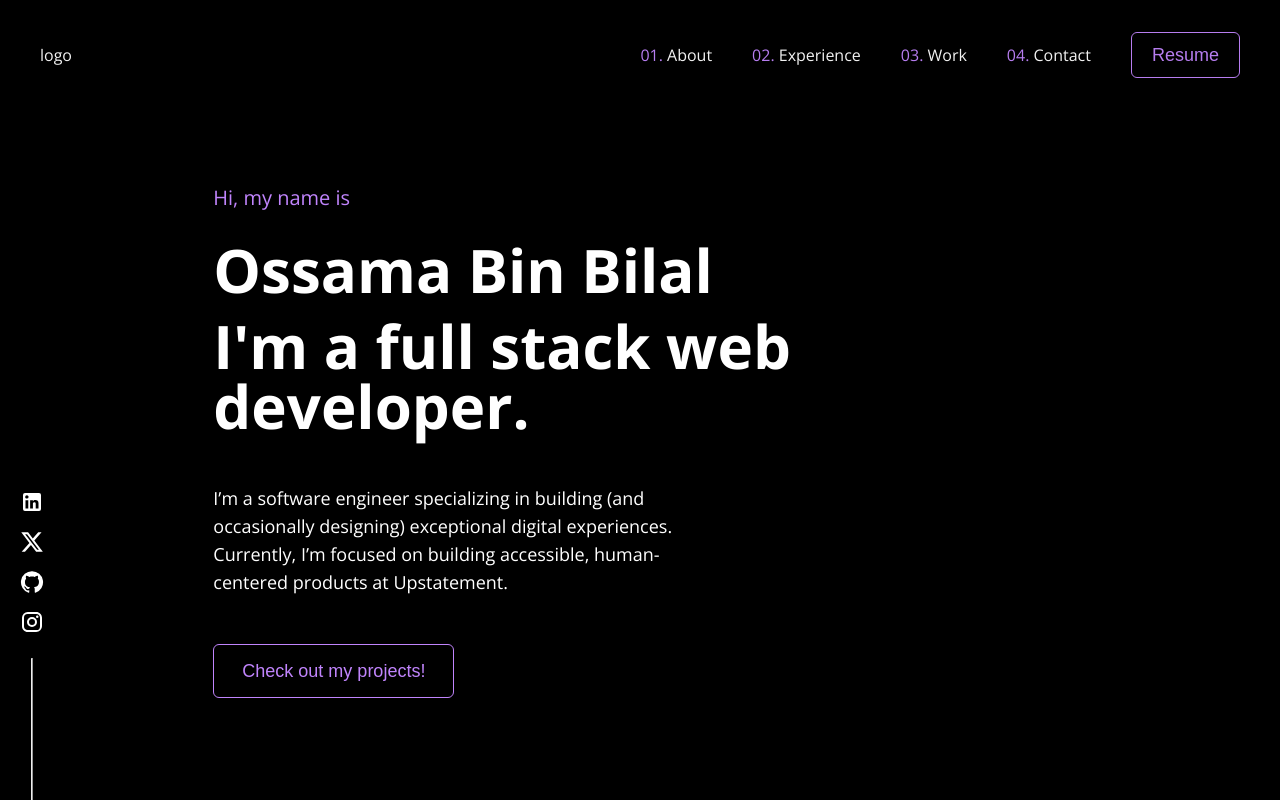
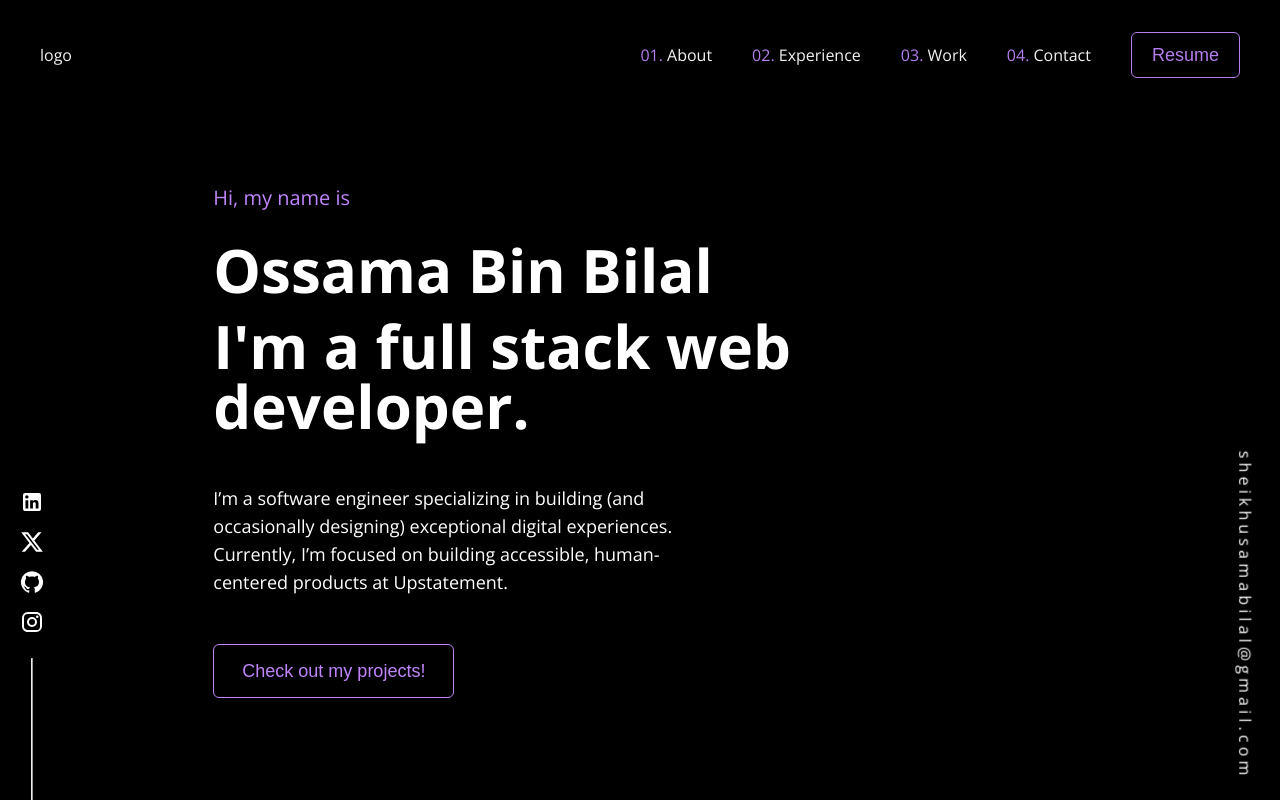
Before and after one commit to Ossama1903/portfolio, a Next.js app: page / in a window 1280 px wide. Shown: the top 800 px of the page. Built offline with nearby package versions, Linux system fonts and the light colour scheme.

Commit message:
email added on right of screen

```diff
--- a/app/page.tsx
+++ b/app/page.tsx
@@ -40,6 +40,16 @@ export default function Home() {
         <Instagram className="mb-[9rem]" />
         <hr className="bg-white rotate-90 w-[15rem] ml-[-6.8rem]" />
       </div>
+      <div className="md:block fixed bottom-[11rem] right-[-8rem] hidden">
+        <p className="rotate-90">
+          <a
+            href="mailto:sheikhusamabilal@gmail.com"
+            className="text-white no-underline"
+          >
+            s h e i k h u s a m a b i l a l @ g m a i l . c o m
+          </a>
+        </p>
+      </div>
     </>
   );
 }
```
